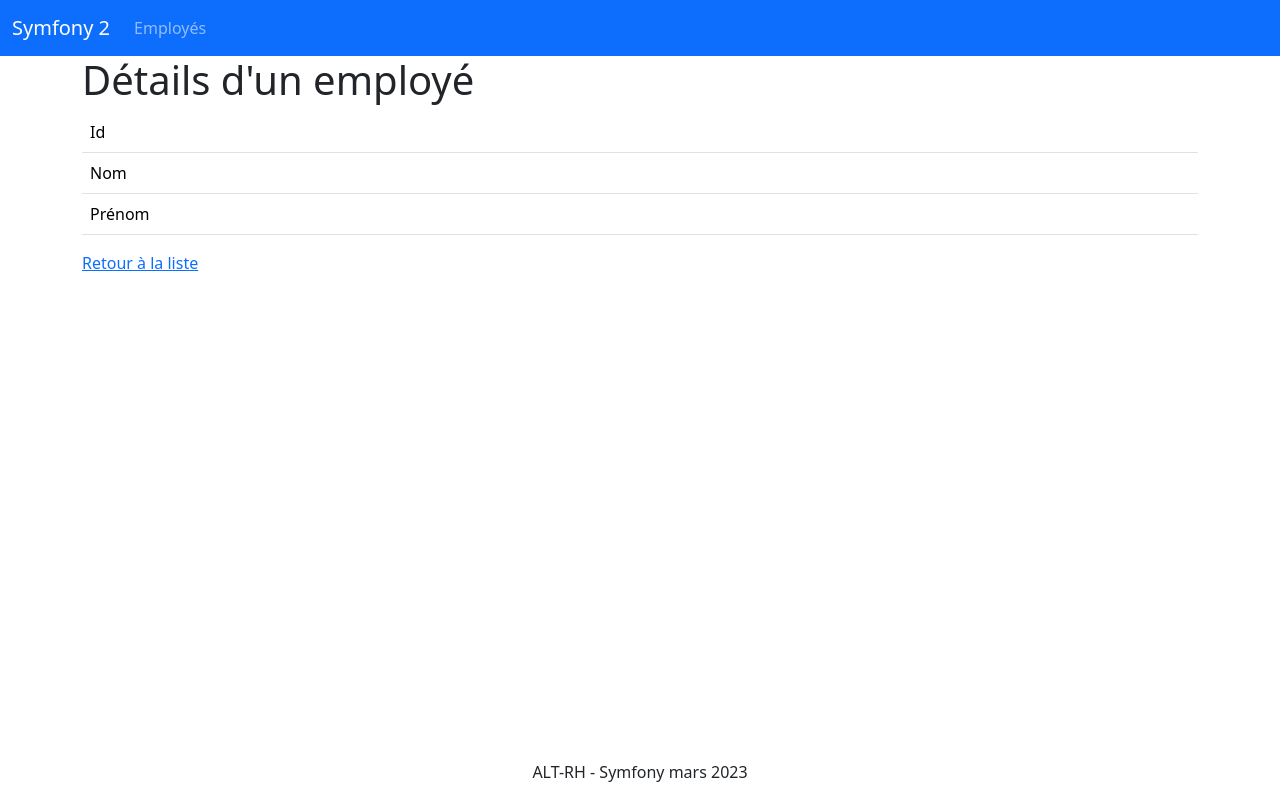
After one commit to damienboiteux/ALT-RH-Symfony-2, a Symfony app: template templates/employe/show.html.twig in a window 1280 px wide. The commit adds this page. Run offline with Twig, Linux system fonts and the light colour scheme; the template is opened without the code that fills it, so the values that code supplies are empty; some libraries are stand-ins or nearby versions.

Commit message:
show+delete

```diff
--- a/templates/base.html.twig
+++ b/templates/base.html.twig
@@ -15,10 +15,12 @@
 			<script src="https://cdn.jsdelivr.net/npm/bootstrap@5.3.0-alpha1/dist/js/bootstrap.bundle.min.js" integrity="sha384-w76AqPfDkMBDXo30jS1Sgez6pr3x5MlQ1ZAGC+nuZB+EYdgRZgiwxhTBTkF7CXvN" crossorigin="anonymous"></script>
 		{% endblock %}
 	</head>
-	<body>
+	<body class="d-flex flex-column justify-content-between min-vh-100">
 		{% include "partials/_header.html.twig" %}
-		<div class="container"> {% block body %}{% endblock %}
+
+		<div class="container flex-grow-1"> {% block body %}{% endblock %}
 			</div>
+
 			{% include "partials/_footer.html.twig" %}
 
 		</body>
--- /dev/null
+++ b/templates/employe/show.html.twig
@@ -0,0 +1,28 @@
+{% extends "base.html.twig" %}
+
+{% block title %}Détails d'un employé
+{% endblock %}
+
+{% block body %}
+
+	<h1>Détails d'un employé</h1>
+
+	<table class="table">
+		<tr>
+			<td>Id</td>
+			<td>{{employe.id}}</td>
+		</tr>
+		<tr>
+			<td>Nom</td>
+			<td>{{employe.nom}}</td>
+		</tr>
+		<tr>
+			<td>Prénom</td>
+			<td>{{employe.prenom}}</td>
+		</tr>
+	</table>
+
+	<a href="{{ path('app_employe_index') }}">Retour à la liste</a>
+
+
+{% endblock %}
--- a/templates/partials/_footer.html.twig
+++ b/templates/partials/_footer.html.twig
@@ -1,3 +1,3 @@
-<footer>
+<footer class="text-center">
 	<p>ALT-RH - Symfony mars 2023</p>
 </footer>
--- a/templates/partials/_header.html.twig
+++ b/templates/partials/_header.html.twig
@@ -1,13 +1,13 @@
 <nav class="navbar navbar-expand-lg navbar-dark bg-primary">
 	<div class="container-fluid">
-		<a class="navbar-brand" href="#">Symfony 2</a>
+		<a class="navbar-brand" href="{{path('app_home')}}">Symfony 2</a>
 		<button class="navbar-toggler" type="button" data-bs-toggle="collapse" data-bs-target="#navbarColor01" aria-controls="navbarColor01" aria-expanded="false" aria-label="Toggle navigation">
 			<span class="navbar-toggler-icon"></span>
 		</button>
 		<div class="collapse navbar-collapse" id="navbarColor01">
 			<ul class="navbar-nav me-auto">
 				<li class="nav-item">
-					<a class="nav-link" href="#">Employés</a>
+					<a class="nav-link" href="{{ path('app_employe_index')}}">Employés</a>
 				</li>
 			</ul>
 		</div>
```
Also changed, not shown: src/Controller/EmployeController.php (+12 -11 lines), templates/employe/index.html.twig (+4 -4 lines).
